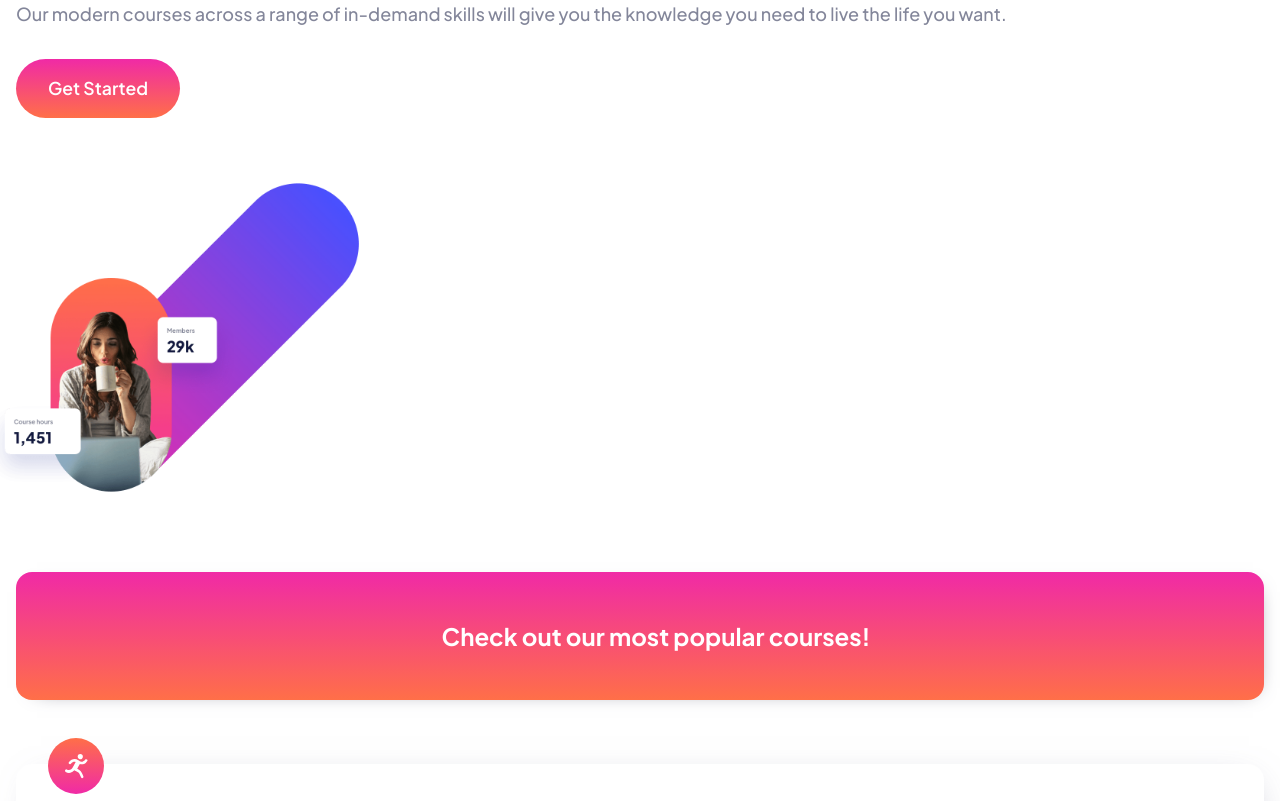
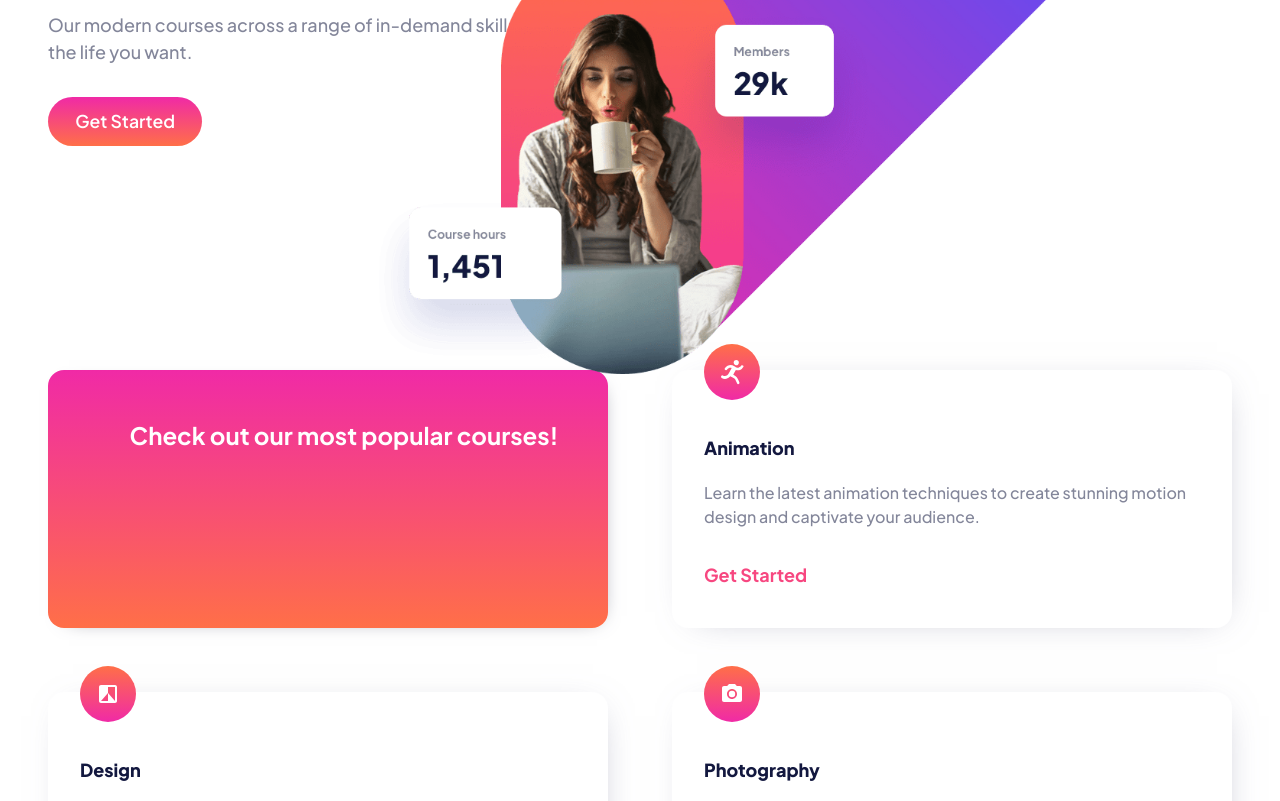
Before and after one commit to oryanhach/skilled-elearning-landing-page, a plain HTML site: page index.html in a window 1280 px wide. Shown: the part 230-1031 px from the top of the page. Drawn offline with Linux system fonts and the light colour scheme.

Commit message:
added mobile design

```diff
--- a/style.css
+++ b/style.css
@@ -249,3 +249,62 @@ main {
 	color: var(--clr-white);
 	font-weight: 600;
 }
+
+@media (min-width: 770px) {
+	main {
+		padding: 0;
+	}
+
+	.skilled__header {
+		padding: 1.65rem 3rem 0 3rem;
+	}
+
+	.hero__title {
+		padding: 0 10rem 0 3rem;
+	}
+
+	.hero__text {
+		padding: 0 23rem 0 3rem;
+	}
+
+	.hero__btn {
+		padding: 0.7rem 1.7rem;
+		font-size: 1.1rem;
+		margin-left: 3rem;
+	}
+
+	.hero__img {
+		height: 50rem;
+		width: 50rem;
+		position: absolute;
+		top: -4rem;
+		left: 24rem;
+	}
+
+	.hero__cards {
+		display: grid;
+		gap: 4rem;
+		margin-top: 14rem;
+		margin-inline: 3rem;
+		grid-template-columns: 1fr 1fr;
+	}
+
+	.hero__card-first {
+		height: 100%;
+	}
+
+	.card__text-first {
+		margin-bottom: 8rem;
+	}
+
+	.card__text {
+		font-weight: 500;
+		margin-bottom: 2rem;
+	}
+
+	.skilled__footer {
+		margin: 10rem 0 0 0;
+		justify-content: space-between;
+		padding: 1.2rem 3rem;
+	}
+}
```
